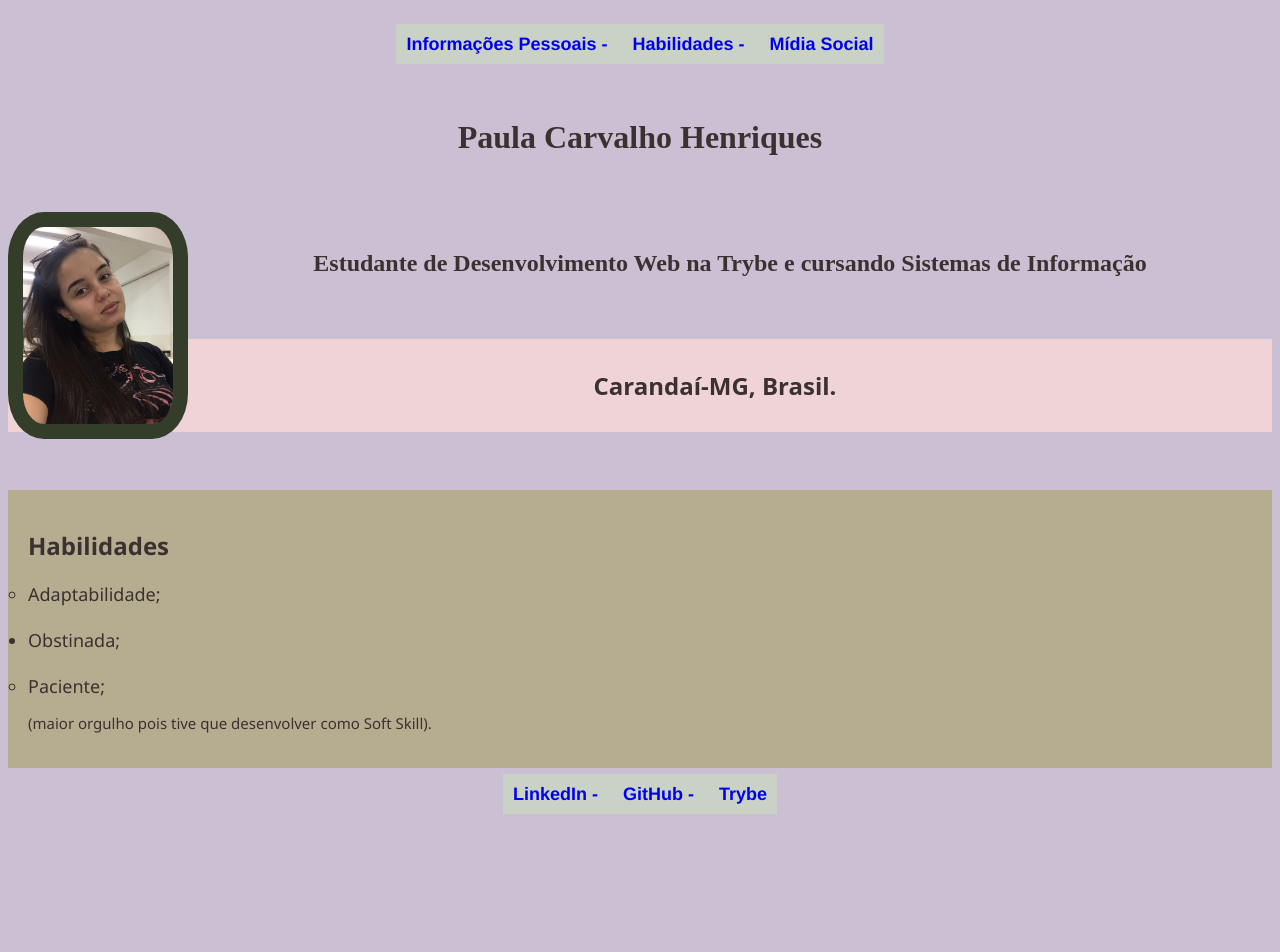
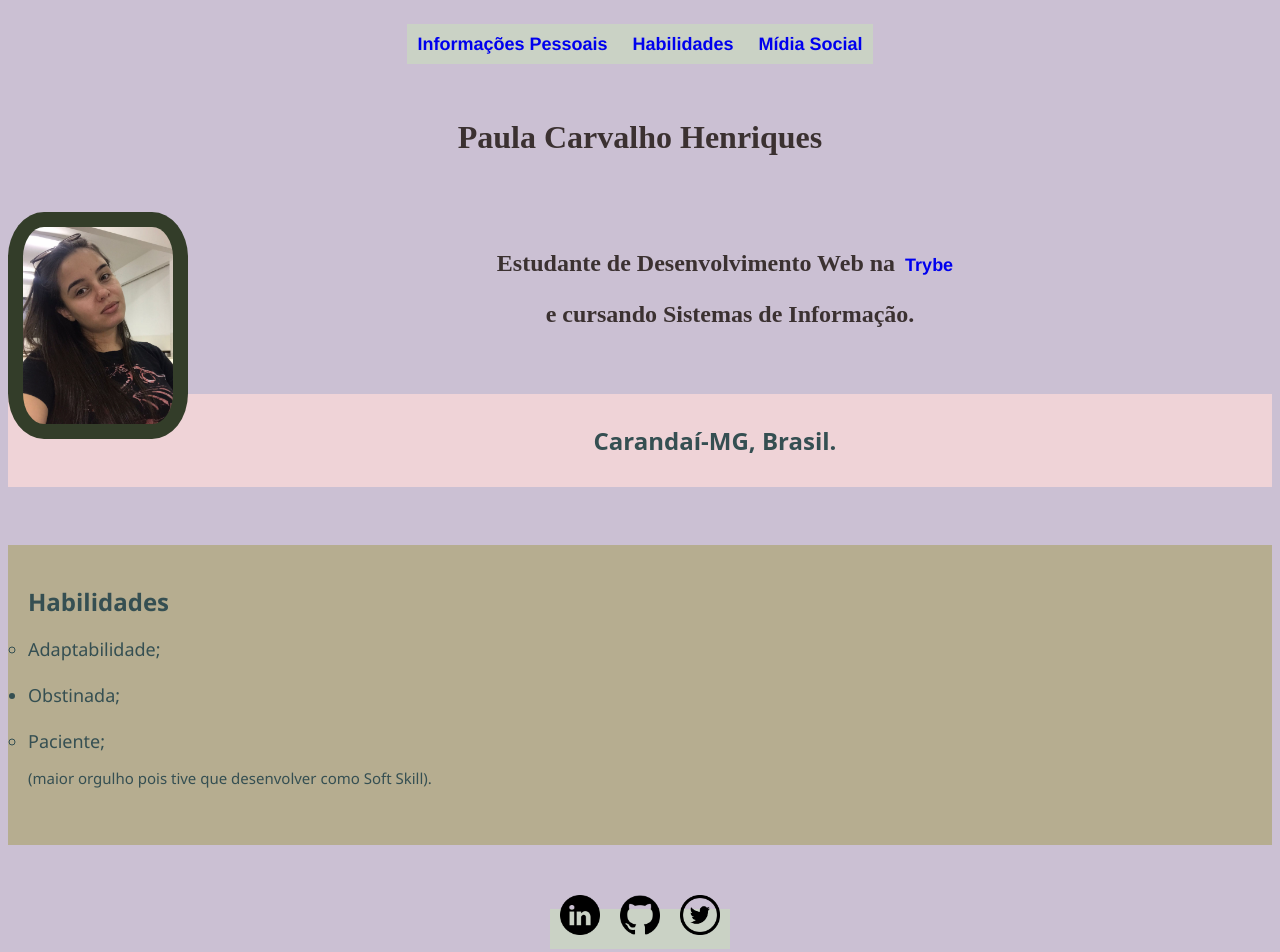
Before and after one commit to henriquesPaula/Portfolio, a plain HTML site: page index.html in a window 1280 px wide. Before the commit the page ends 821 px from the top, so only its background shows below. Drawn offline with Linux system fonts and the light colour scheme.

Commit message:
mofificaçao

```diff
--- a/index.html
+++ b/index.html
@@ -7,17 +7,17 @@
         <link rel="stylesheet" href="style.css">
     </head>
     <body>
-        <h1 id="barra"><a href="#InformaçõesPessoais"> Informações Pessoais - </a> <a href="#Habilidades"> Habilidades - </a> <a href="#MidiaSocial"> Mídia Social</a> </h1><br>
-        <div id="box"><div><h1> Paula Carvalho Henriques</h1><br></div>
+        <h1 id="barra"><a href="#InformaçõesPessoais"> Informações Pessoais  </a> <a href="#Habilidades"> Habilidades  </a> <a href="#MidiaSocial">  Mídia Social </a> </h1><br>
+        <div><h1> Paula Carvalho Henriques</h1><br></div>
         <div><p id="InformaçõesPessoais"><img class="pictures" src="Paula.png" alt="foto Paula" width="150px"> <br>
-            <h2>Estudante de Desenvolvimento Web na Trybe e cursando Sistemas de Informação</h2></div><br>
+            <h2>Estudante de Desenvolvimento Web na<a id="trybelink" href="https://www.betrybe.com/" target="_blank">Trybe</a><p>e cursando Sistemas de Informação.</h2></div><br>
         <p id="lugar"><strong>Carandaí-MG, Brasil.</strong></p></p><br>
         <ul id="Habilidades">
             <h2>Habilidades</h2>
             <li class="e1">Adaptabilidade;</li><br>
             <li class="e2">Obstinada;</li><br>
-            <li class="e3">Paciente; <p id= "e4"> (maior orgulho pois tive que desenvolver como Soft Skill).</p></li>
-        </ul></div>
-        <p id="MidiaSocial"><a href="https://www.linkedin.com/in/paula-carvalho-155599196/" target="_blank">LinkedIn - </a><a href="https://github.com/henriquesPaula" target="_blank"> GitHub - </a><a href="https://www.betrybe.com/" target="_blank"> Trybe</a></p>
+            <li class="e3">Paciente; <p id= "e4"> (maior orgulho pois tive que desenvolver como Soft Skill).</p></li><br>
+        </ul><br>
+        <p id="MidiaSocial"><a href="https://www.linkedin.com/in/paula-carvalho-155599196/" target="_blank"><img src="linkdin2.png" width="40px"></a><a href="https://github.com/henriquesPaula" target="_blank"><img src="25231.png" width="40px"></a><a href="https://twitter.com/Paulacarvalhols" target="_blank"><img src="twitter5.png" width="40px"></a></p>
     </body>
 </html>
--- a/style.css
+++ b/style.css
@@ -1,4 +1,4 @@
-a:link{
+a:link {
     background: #cad2c5;
     font-family: helvetica;
     font-weight: 700;
@@ -7,9 +7,8 @@ a:link{
     padding: 10px;
     position: center;
 }
-
-a:hover{
-color: transparent;
+#trybelink {
+    background-color: #cbc0d3;
 }
 
 body {
@@ -17,9 +16,6 @@ body {
     color: #354f52;
     font-style: Times;
     text-align: center;
-}
-#box {
-
 }
 
 #lugar {
```
Also changed, not shown: 25231.png (added), linkdin2.png (added), twitter5.png (added).
